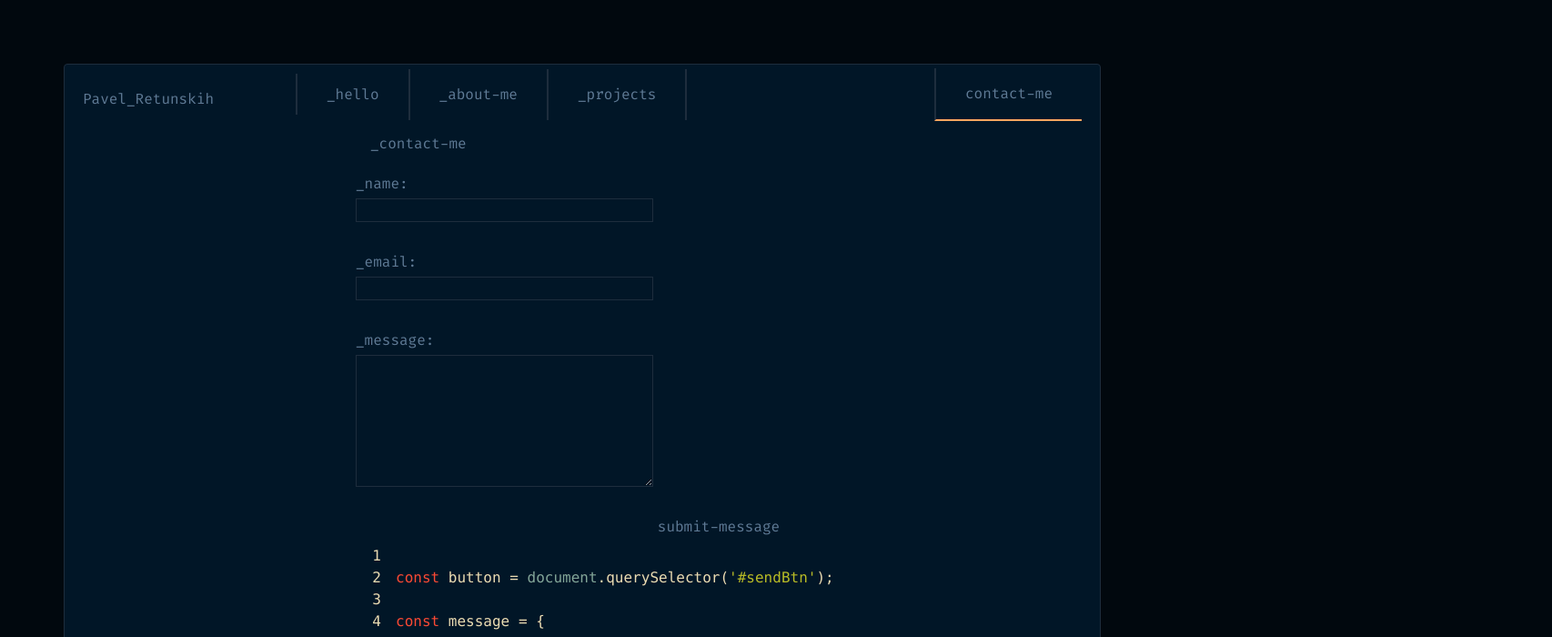
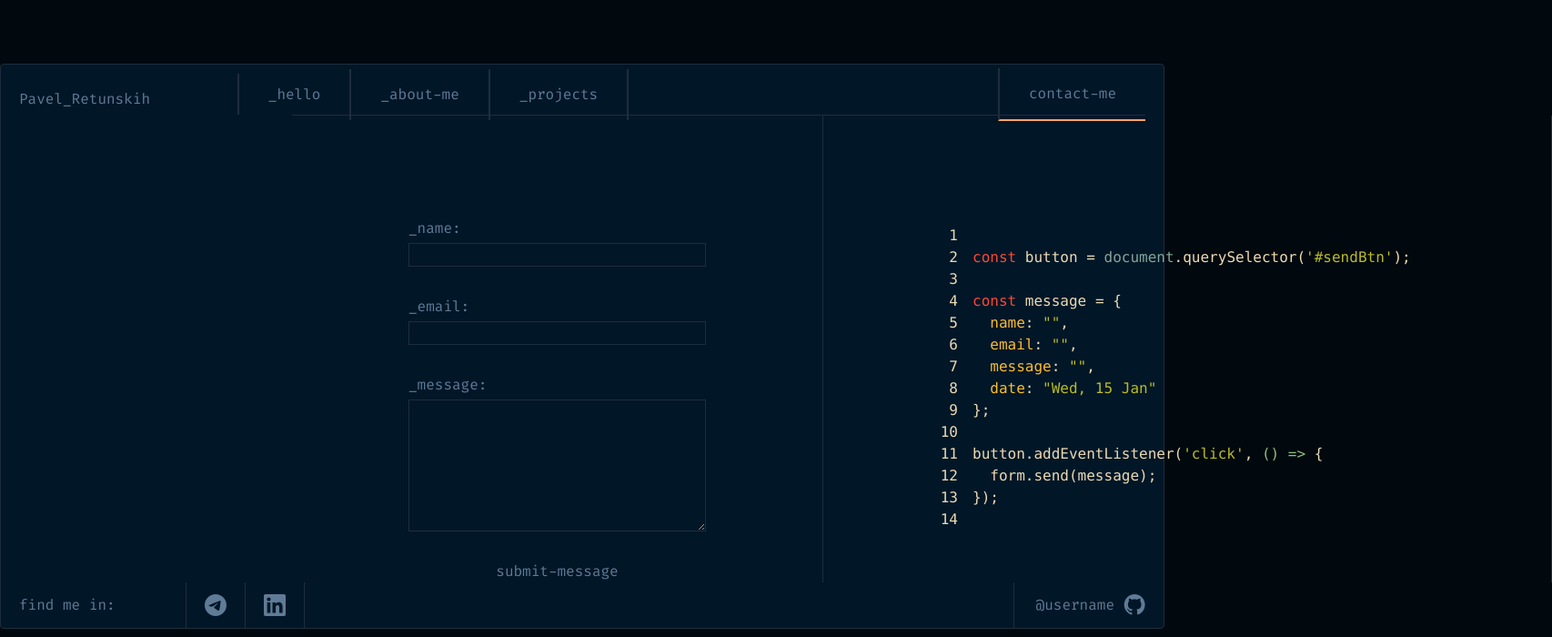
Before and after one commit to Pavel-Retunskih/portfolionext, a Next.js app: page /contact_me in a window 1280 px wide. Shown: the top 700 px of the page at 91% size, 1706 px wide, since content can reach past the window. Built offline with nearby package versions, Linux system fonts and the light colour scheme.

Commit message:
footer done

```diff
--- a/src/app/contact_me/page.tsx
+++ b/src/app/contact_me/page.tsx
@@ -3,36 +3,40 @@
 import {useEffect, useState} from "react";
 import SyntaxHighlighter from "react-syntax-highlighter";
 import {gruvboxDark} from "react-syntax-highlighter/dist/esm/styles/hljs"
-export default function ContactMePage(){
+
+export default function ContactMePage() {
   const [name, setName] = useState('');
   const [email, setEmail] = useState('');
   const [message, setMessage] = useState('');
 
 
-  return (<div className={'flex sm:flex-col justify-around md:ml-[300px]'}>
-    <h3 className={'hidden sm:flex items-center justify-start py-5 pl-4'}>_contact-me</h3>
-    <form className={'flex flex-col gap-8'}>
+  return (<div className={'flex flex-col lg:flex-row lg:gap-10 md:ml-[300px] border-t border-t-lines'}>
+    <h3 className={'lg:hidden sm:flex items-center justify-start py-5 pl-4'}>_contact-me</h3>
+    <form className={'flex flex-col gap-8 border-r  border-r-lines px-32 pt-28'}>
       <div className={'flex flex-col gap-1'}>
         <label htmlFor="name" className={'text-secondary-grey'}>_name:</label>
-        <input type="text" id={'name'} name={'name'} className={'w-[327px] border border-lines bg-primary-blue'} value={name} onChange={(e) => setName(e.target.value)} />
+        <input type="text" id={'name'} name={'name'} className={'w-[327px] border border-lines bg-primary-blue'}
+               value={name} onChange={(e) => setName(e.target.value)}/>
       </div>
       <div className={'flex flex-col gap-1'}>
         <label htmlFor={'email'} className={'text-secondary-grey'}>_email:</label>
-        <input type="text" id={'email'} name={'email'} className={'w-[327px] border border-lines bg-primary-blue'} value={email} onChange={(e) => setEmail(e.target.value)} />
+        <input type="text" id={'email'} name={'email'} className={'w-[327px] border border-lines bg-primary-blue'}
+               value={email} onChange={(e) => setEmail(e.target.value)}/>
       </div>
       <div className={'flex flex-col gap-1'}>
         <label htmlFor={'message'} className={'text-secondary-grey'}>_message:</label>
-        <textarea name={'message'} className={'w-[327px] h-[145px] border border-lines bg-primary-blue'} value={message}  onChange={(e) => setMessage(e.target.value)} />
+        <textarea name={'message'} className={'w-[327px] h-[145px] border border-lines bg-primary-blue'} value={message}
+                  onChange={(e) => setMessage(e.target.value)}/>
       </div>
       <button type={'submit'}>submit-message</button>
     </form>
-    <div className={'hidden md:block'}>
-  <CodeBlock name={name} email={email} message={message} />
+    <div className={'hidden md:block border-r pt-28 border-r-lines px-20'}>
+      <CodeBlock name={name} email={email} message={message}/>
     </div>
   </div>)
 }
 
-function CodeBlock({name, message,email}:{name:string, email:string ,message: string}) {
+function CodeBlock({name, message, email}: { name: string, email: string, message: string }) {
   const customStyle = {
     background: 'transparent',
   };
@@ -41,7 +45,7 @@ function CodeBlock({name, message,email}:{name:string, email:string ,message: st
   useEffect(() => {
 
     const date = new Date();
-    const formattedDate = date.toLocaleString('en-GB', { weekday: 'short', day: '2-digit', month: 'short' });
+    const formattedDate = date.toLocaleString('en-GB', {weekday: 'short', day: '2-digit', month: 'short'});
     setCurrentDate(formattedDate);
   }, []);
   const text = `
@@ -58,8 +62,9 @@ button.addEventListener('click', () => {
   form.send(message);
 });
 `;
-  return  <div className={'w-[600px]'}>
-    <SyntaxHighlighter language="javascript"  customStyle={customStyle} style={gruvboxDark} wrapLongLines showLineNumbers>
+  return <div className={'w-[600px]'}>
+    <SyntaxHighlighter language="javascript" customStyle={customStyle} style={gruvboxDark} wrapLongLines
+                       showLineNumbers>
       {text}
     </SyntaxHighlighter>
   </div>
--- a/src/widgets/Footer/Footer.tsx
+++ b/src/widgets/Footer/Footer.tsx
@@ -5,19 +5,25 @@ import LinkedInIcon from "@/assets/svg/LinkedInIcon";
 export function Footer() {
   return (
       <div className={'h-[50px] w-full flex items-center justify-between'}>
-        <div className={'flex items-center gap-3'}>
-          <p>find me in:</p>
-          <div className={'flex items-center px-5 border-x h-[50px] border-x-lines'}>
-            <TelegramIcon className={'hover:text-secondary-white'}/>
-          </div>
-          <div className={'flex items-center px-5 border-r h-[50px] border-r-lines'}>
-            <LinkedInIcon className={'hover:text-secondary-white'}/>
+        <div className={'flex h-full items-center gap-3'}>
+          <p className={'pr-[65px]'}>find me in:</p>
+          <div className={'flex h-full'}>
+            <div className={'flex items-center px-5 border-x h-full border-x-lines'}>
+              <TelegramIcon className={'hover:text-secondary-white'}/>
+            </div>
+            <div className={'flex items-center px-5 border-r h-full border-r-lines'}>
+              <LinkedInIcon className={'hover:text-secondary-white'}/>
+            </div>
           </div>
 
+
         </div>
-        <div className={'flex items-center gap-2.5'}>
-          <span>@username</span>
-          <GithubIcon className={'hover:text-secondary-white'}/>
+        <div className={'flex h-full items-center border-l border-l-lines pl-6 gap-2.5'}>
+          <span className={'hidden md:block'}>@username</span>
+          <div>
+            <GithubIcon className={'hover:text-secondary-white'}/>
+          </div>
+
         </div>
       </div>
 
```
